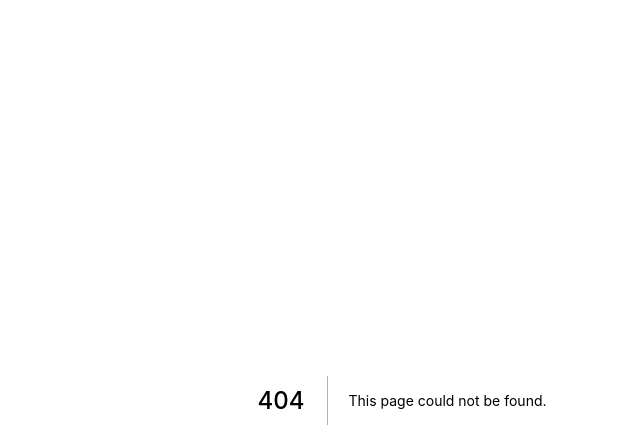
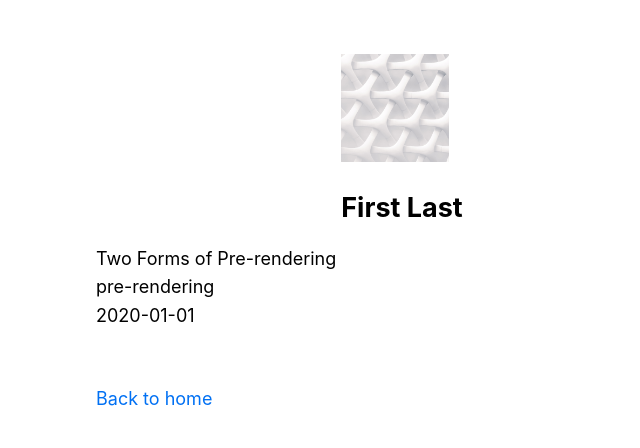
Before and after one commit to BaronSlayer/nextjs-blog, a Next.js app: page /posts/pre-rendering in a window 1280 px wide. Before the commit this address had no page. Shown: the top 448 px of the page, without its empty margins (238-878 px from the left). Built offline with nearby package versions, Linux system fonts and the light colour scheme.

Commit message:
clean up, posts dynamic routes, added remark, remark-html

```diff
--- a/components/Layout.js
+++ b/components/Layout.js
@@ -31,23 +31,10 @@ function Layout({ children, home }) {
             margin: 1rem 0;
           }
 
-          .headingXl {
-            font-size: 2rem;
-            line-height: 1.3;
-            font-weight: 800;
-            letter-spacing: -0.05rem;
-            margin: 1rem 0;
-          }
-
           .headingLg {
             font-size: 1.5rem;
             line-height: 1.4;
             margin: 1rem 0;
-          }
-
-          .headingMd {
-            font-size: 1.2rem;
-            line-height: 1.5;
           }
 
           .borderCircle {
@@ -56,24 +43,6 @@ function Layout({ children, home }) {
 
           .colorInherit {
             color: inherit;
-          }
-
-          .padding1px {
-            padding-top: 1px;
-          }
-
-          .list {
-            list-style: none;
-            padding: 0;
-            margin: 0;
-          }
-
-          .listItem {
-            margin: 0 0 1.25rem;
-          }
-
-          .lightText {
-            color: #666;
           }
         `}
       </style>
--- a/lib/posts.js
+++ b/lib/posts.js
@@ -35,3 +35,29 @@ export function getSortedPostsData() {
     }
   });
 }
+
+export function getAllPostIds() {
+  const fileNames = fs.readdirSync(postsDirectory);
+
+  return fileNames.map((fileName) => {
+    return {
+      params: {
+        id: fileName.replace(/\.md$/, ''),
+      },
+    };
+  });
+}
+
+export function getPostData(id) {
+  const fullPath = path.join(postsDirectory, `${id}.md`);
+  const fileContents = fs.readFileSync(fullPath, 'utf8');
+
+  // Use gray-matter to parse the post metadata section
+  const matterResult = matter(fileContents);
+
+  // Combine the data with the id
+  return {
+    id,
+    ...matterResult.data,
+  };
+}
--- a/package.json
+++ b/package.json
@@ -11,6 +11,8 @@
     "gray-matter": "^4.0.3",
     "next": "^10.0.0",
     "react": "17.0.1",
-    "react-dom": "17.0.1"
+    "react-dom": "17.0.1",
+    "remark": "^13.0.0",
+    "remark-html": "^13.0.1"
   }
 }
--- /dev/null
+++ b/pages/posts/[id].js
@@ -0,0 +1,35 @@
+import Layout from '../../components/Layout';
+import { getAllPostIds, getPostData } from '../../lib/posts';
+
+export async function getStaticProps({ params }) {
+  // Fetch necessary data for the blog post using params.id
+  const postData = getPostData(params.id);
+  return {
+    props: {
+      postData,
+    },
+  };
+}
+
+export async function getStaticPaths() {
+  // Return a list of possible value for id
+  const paths = getAllPostIds();
+  return {
+    paths,
+    fallback: false,
+  };
+}
+
+function Post({ postData }) {
+  return (
+    <Layout>
+      {postData.title}
+      <br />
+      {postData.id}
+      <br />
+      {postData.date}
+    </Layout>
+  );
+}
+
+export default Post;
```
Also changed, not shown: 1 other file (tests, documents, lock files or other folders).
